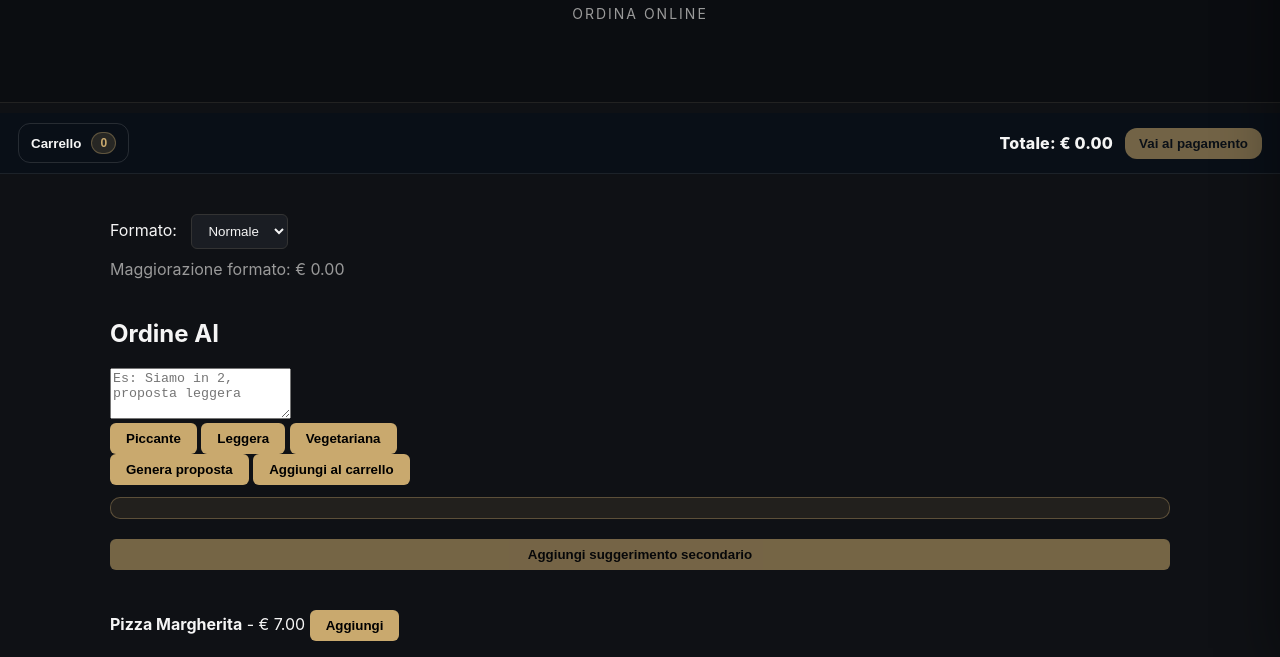
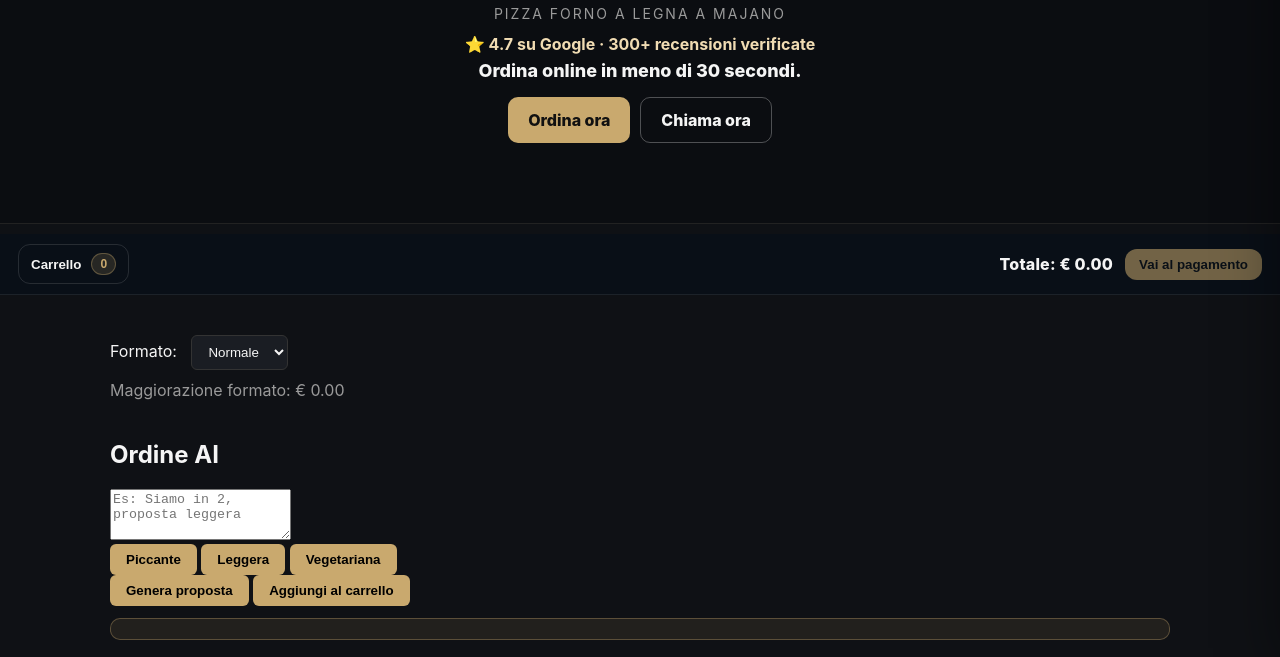
Before and after one commit to aldoge2022-lab/al-doge-core-v1, a website: page public/index.html in a window 1280 px wide. Shown: the part 131-788 px from the top of the page. Drawn offline with Linux system fonts and the light colour scheme.

Commit message:
Strengthen above-the-fold with social proof and dual CTA

```diff
--- a/public/css/style.css
+++ b/public/css/style.css
@@ -344,3 +344,45 @@ button:hover {
   color: #c9a96e;
   font-weight: 700;
 }
+
+.hero-proof {
+  margin: 12px 0 6px;
+  color: #f1dcb3;
+  font-weight: 700;
+}
+
+.hero-promise {
+  margin: 0 0 16px;
+  color: var(--text-light);
+  font-weight: 800;
+  font-size: 18px;
+}
+
+.hero-cta-row {
+  display: flex;
+  justify-content: center;
+  gap: 10px;
+  flex-wrap: wrap;
+}
+
+.hero-cta-primary,
+.hero-cta-secondary {
+  display: inline-flex;
+  align-items: center;
+  justify-content: center;
+  text-decoration: none;
+  border-radius: 10px;
+  padding: 12px 20px;
+  font-weight: 800;
+}
+
+.hero-cta-primary {
+  background: var(--gold);
+  color: #111;
+}
+
+.hero-cta-secondary {
+  border: 1px solid rgba(255,255,255,0.28);
+  color: var(--text-light);
+  background: transparent;
+}
--- a/public/index.html
+++ b/public/index.html
@@ -13,7 +13,13 @@
 <header class="header">
   <div class="container">
     <h1 class="logo">AL DOGE</h1>
-    <div class="subtitle">Ordina Online</div>
+    <div class="subtitle">Pizza forno a legna a Majano</div>
+    <p class="hero-proof">⭐ 4.7 su Google · 300+ recensioni verificate</p>
+    <p class="hero-promise">Ordina online in meno di 30 secondi.</p>
+    <div class="hero-cta-row">
+      <a href="#aiPrompt" class="hero-cta-primary">Ordina ora</a>
+      <a href="tel:+390432000000" class="hero-cta-secondary" aria-label="Chiama AL DOGE">Chiama ora</a>
+    </div>
   </div>
 </header>
 
```
